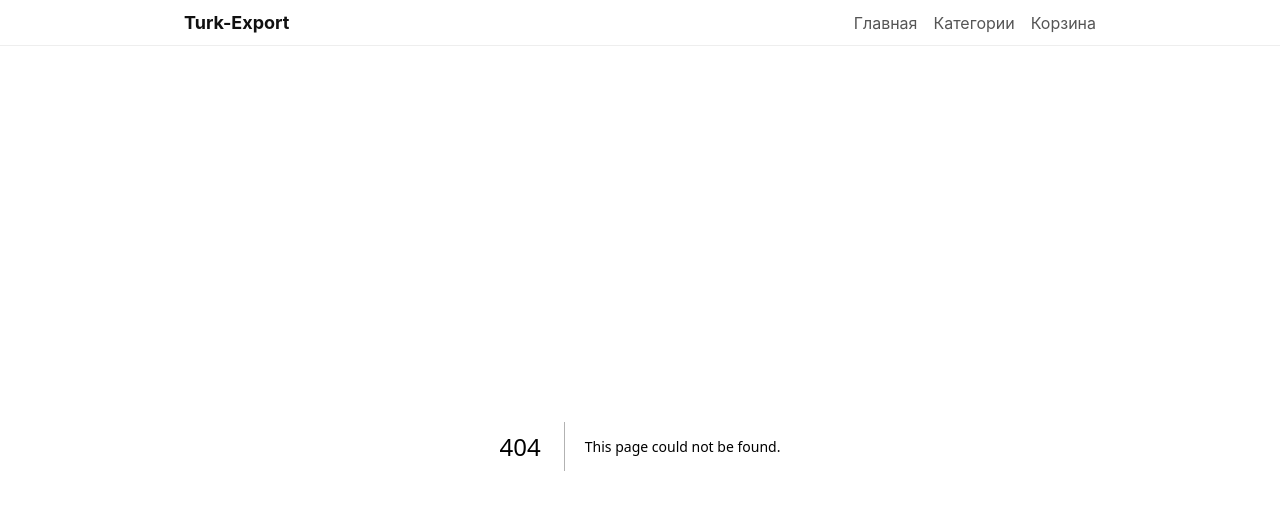
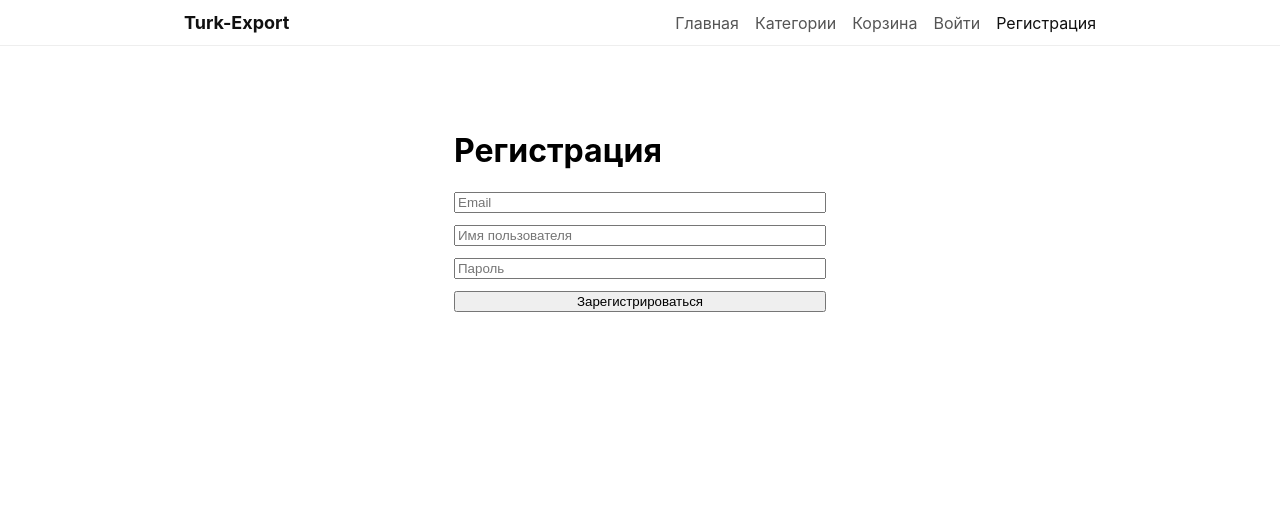
Before and after one commit to Mr-Fulani/PharmaTurk, a Next.js app in the folder frontend/: page /auth/register in a window 1280 px wide. Before the commit this address had no page. Shown: the top 510 px of the page. Built offline with nearby package versions, Linux system fonts and the light colour scheme; no server answers.

Commit message:
Frontend: Header+layout, categories (SSR), auth (context, axios refresh, /auth/login, /auth/register). Tested pages /categories, /auth/login (200).

```diff
--- a/frontend/src/components/Header.tsx
+++ b/frontend/src/components/Header.tsx
@@ -1,9 +1,11 @@
 import Link from 'next/link'
 import { useRouter } from 'next/router'
+import { useAuth } from '../context/AuthContext'
 
 export default function Header() {
   const router = useRouter()
   const path = router.pathname
+  const { user, logout } = useAuth()
 
   return (
     <header style={{
@@ -42,6 +44,14 @@ export default function Header() {
             color: path.startsWith('/cart') ? '#111' : '#555',
             textDecoration: 'none'
           }}>Корзина</Link>
+          {user ? (
+            <button onClick={logout} style={{ border: '1px solid #ddd', borderRadius: 6, padding: '6px 10px', background: '#fafafa', cursor: 'pointer' }}>Выйти</button>
+          ) : (
+            <>
+              <Link href="/auth/login" style={{ color: path.startsWith('/auth/login') ? '#111' : '#555', textDecoration: 'none' }}>Войти</Link>
+              <Link href="/auth/register" style={{ color: path.startsWith('/auth/register') ? '#111' : '#555', textDecoration: 'none' }}>Регистрация</Link>
+            </>
+          )}
         </nav>
       </div>
     </header>
--- /dev/null
+++ b/frontend/src/context/AuthContext.tsx
@@ -0,0 +1,73 @@
+import { createContext, useContext, useEffect, useMemo, useState } from 'react'
+import Cookies from 'js-cookie'
+import api from '../lib/api'
+
+interface User {
+  id: number
+  email: string
+  username: string
+}
+
+interface AuthContextValue {
+  user: User | null
+  loading: boolean
+  login: (email: string, password: string) => Promise<void>
+  register: (email: string, username: string, password: string) => Promise<void>
+  logout: () => void
+}
+
+const AuthContext = createContext<AuthContextValue | undefined>(undefined)
+
+export function AuthProvider({ children }: { children: React.ReactNode }) {
+  const [user, setUser] = useState<User | null>(null)
+  const [loading, setLoading] = useState(true)
+
+  useEffect(() => {
+    // Попытка получить профиль по access
+    const access = Cookies.get('access')
+    if (!access) {
+      setLoading(false)
+      return
+    }
+    api.get('/users/profile/').then((r) => {
+      const profile = r.data?.[0]
+      if (profile) {
+        setUser({ id: profile.id, email: profile.user_email, username: profile.user_username })
+      }
+    }).finally(() => setLoading(false))
+  }, [])
+
+  const value = useMemo<AuthContextValue>(() => ({
+    user,
+    loading,
+    async login(email, password) {
+      const res = await api.post('/users/login/', { email, password })
+      const { tokens, user } = res.data
+      if (tokens?.access) Cookies.set('access', tokens.access, { sameSite: 'Lax' })
+      if (tokens?.refresh) Cookies.set('refresh', tokens.refresh, { sameSite: 'Lax' })
+      setUser({ id: user.id, email: user.email, username: user.username })
+    },
+    async register(email, username, password) {
+      const res = await api.post('/users/register/', { email, username, password, password_confirm: password })
+      const { tokens, user } = res.data
+      if (tokens?.access) Cookies.set('access', tokens.access, { sameSite: 'Lax' })
+      if (tokens?.refresh) Cookies.set('refresh', tokens.refresh, { sameSite: 'Lax' })
+      setUser({ id: user.id, email: user.email, username: user.username })
+    },
+    logout() {
+      Cookies.remove('access')
+      Cookies.remove('refresh')
+      setUser(null)
+    }
+  }), [user, loading])
+
+  return (
+    <AuthContext.Provider value={value}>{children}</AuthContext.Provider>
+  )
+}
+
+export function useAuth() {
+  const ctx = useContext(AuthContext)
+  if (!ctx) throw new Error('useAuth must be used within AuthProvider')
+  return ctx
+}
--- /dev/null
+++ b/frontend/src/lib/api.ts
@@ -0,0 +1,54 @@
+import axios from 'axios'
+import Cookies from 'js-cookie'
+
+const api = axios.create({
+  baseURL: process.env.NEXT_PUBLIC_API_BASE || '/api',
+  withCredentials: false,
+})
+
+api.interceptors.request.use((config) => {
+  const access = Cookies.get('access')
+  if (access) {
+    config.headers = config.headers || {}
+    config.headers['Authorization'] = `Bearer ${access}`
+  }
+  return config
+})
+
+let isRefreshing = false
+let queue: Array<() => void> = []
+
+api.interceptors.response.use(
+  (r) => r,
+  async (error) => {
+    const original = error.config
+    if (error?.response?.status === 401 && !original._retry) {
+      original._retry = true
+      if (isRefreshing) {
+        await new Promise<void>((resolve) => queue.push(resolve))
+      } else {
+        isRefreshing = true
+        try {
+          const refresh = Cookies.get('refresh')
+          if (refresh) {
+            const resp = await axios.post((process.env.NEXT_PUBLIC_API_BASE || '/api') + '/auth/jwt/refresh/', { refresh })
+            const newAccess = resp.data?.access
+            if (newAccess) Cookies.set('access', newAccess, { sameSite: 'Lax' })
+          }
+        } finally {
+          isRefreshing = false
+          queue.forEach((fn) => fn())
+          queue = []
+        }
+      }
+      const access = Cookies.get('access')
+      if (access) {
+        original.headers['Authorization'] = `Bearer ${access}`
+      }
+      return api(original)
+    }
+    return Promise.reject(error)
+  }
+)
+
+export default api
--- a/frontend/src/pages/_app.tsx
+++ b/frontend/src/pages/_app.tsx
@@ -1,12 +1,13 @@
 import type { AppProps } from 'next/app'
 import '../../styles/globals.css'
 import Header from '../components/Header'
+import { AuthProvider } from '../context/AuthContext'
 
 export default function App({ Component, pageProps }: AppProps) {
   return (
-    <>
+    <AuthProvider>
       <Header />
       <Component {...pageProps} />
-    </>
+    </AuthProvider>
   )
 }
--- /dev/null
+++ b/frontend/src/pages/auth/register.tsx
@@ -0,0 +1,46 @@
+import { useState } from 'react'
+import Head from 'next/head'
+import { useAuth } from '../../context/AuthContext'
+import { useRouter } from 'next/router'
+
+export default function RegisterPage() {
+  const { register } = useAuth()
+  const router = useRouter()
+  const [email, setEmail] = useState('')
+  const [username, setUsername] = useState('')
+  const [password, setPassword] = useState('')
+  const [error, setError] = useState('')
+  const [loading, setLoading] = useState(false)
+
+  const submit = async (e: React.FormEvent) => {
+    e.preventDefault()
+    setError('')
+    setLoading(true)
+    try {
+      await register(email, username, password)
+      router.push('/')
+    } catch (e: any) {
+      setError('Ошибка регистрации')
+    } finally {
+      setLoading(false)
+    }
+  }
+
+  return (
+    <>
+      <Head>
+        <title>Регистрация — Turk-Export</title>
+      </Head>
+      <main style={{ maxWidth: 420, margin: '40px auto', padding: 24 }}>
+        <h1>Регистрация</h1>
+        <form onSubmit={submit} style={{ display: 'grid', gap: 12 }}>
+          <input placeholder="Email" value={email} onChange={(e)=>setEmail(e.target.value)} required />
+          <input placeholder="Имя пользователя" value={username} onChange={(e)=>setUsername(e.target.value)} required />
+          <input placeholder="Пароль" type="password" value={password} onChange={(e)=>setPassword(e.target.value)} required />
+          {error ? <div style={{ color: 'red' }}>{error}</div> : null}
+          <button type="submit" disabled={loading}>{loading ? 'Регистрируем...' : 'Зарегистрироваться'}</button>
+        </form>
+      </main>
+    </>
+  )
+}
```
Also changed, not shown: frontend/package.json (+4 -3 lines), frontend/src/pages/auth/login.tsx (added, +44 -0 lines), 1 other file (tests, documents, lock files or other folders).
